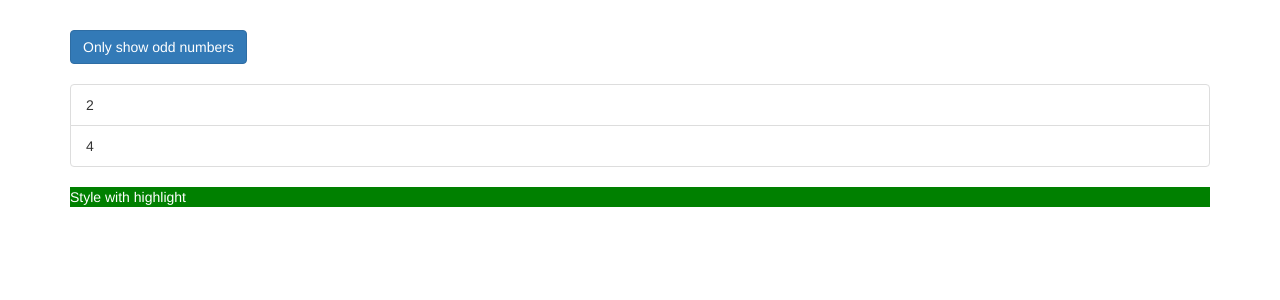
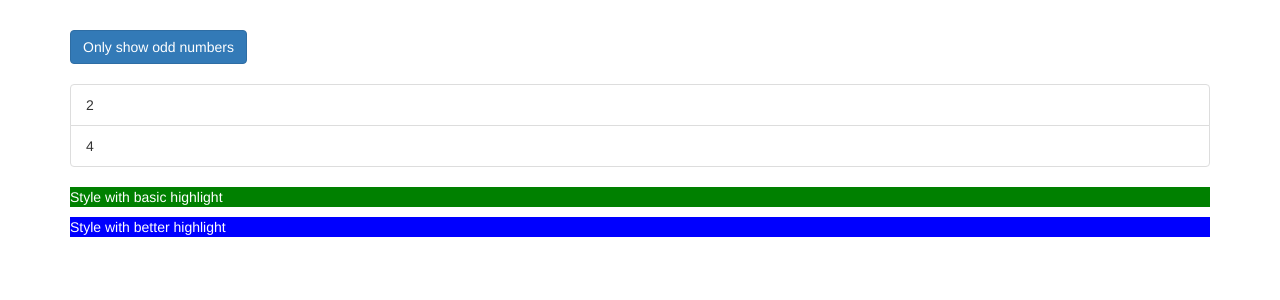
Before and after one commit to stephaniesmith/directives-start, an Angular app: page / in a window 1280 px wide. Shown: the top 300 px of the page. Built offline with nearby package versions, Linux system fonts and the light colour scheme.

Commit message:
using renderer to style element with a directive

```diff
--- a/src/app/app.component.html
+++ b/src/app/app.component.html
@@ -28,7 +28,8 @@
       <ng-template [ngIf]="onlyOdd">
         <p>Only odd</p>
       </ng-template>
-      <p appBasicHighlight>Style with highlight</p>
+      <p appBasicHighlight>Style with basic highlight</p>
+      <p appBetterHighlight>Style with better highlight</p>
     </div>
   </div>
 </div>
--- a/src/app/better-highlight/better-highlight.directive.ts
+++ b/src/app/better-highlight/better-highlight.directive.ts
@@ -1,10 +1,15 @@
-import { Directive } from '@angular/core';
+import { Directive, Renderer2, OnInit, ElementRef } from '@angular/core';
 
 @Directive({
   selector: '[appBetterHighlight]'
 })
-export class BetterHighlightDirective {
+export class BetterHighlightDirective implements OnInit {
 
-  constructor() { }
+  constructor(private elRef: ElementRef, private renderer: Renderer2) { }
+
+  ngOnInit() {
+    this.renderer.setStyle(this.elRef.nativeElement, 'background-color', 'blue');
+    this.renderer.setStyle(this.elRef.nativeElement, 'color', 'white');
+  }
 
 }
```
